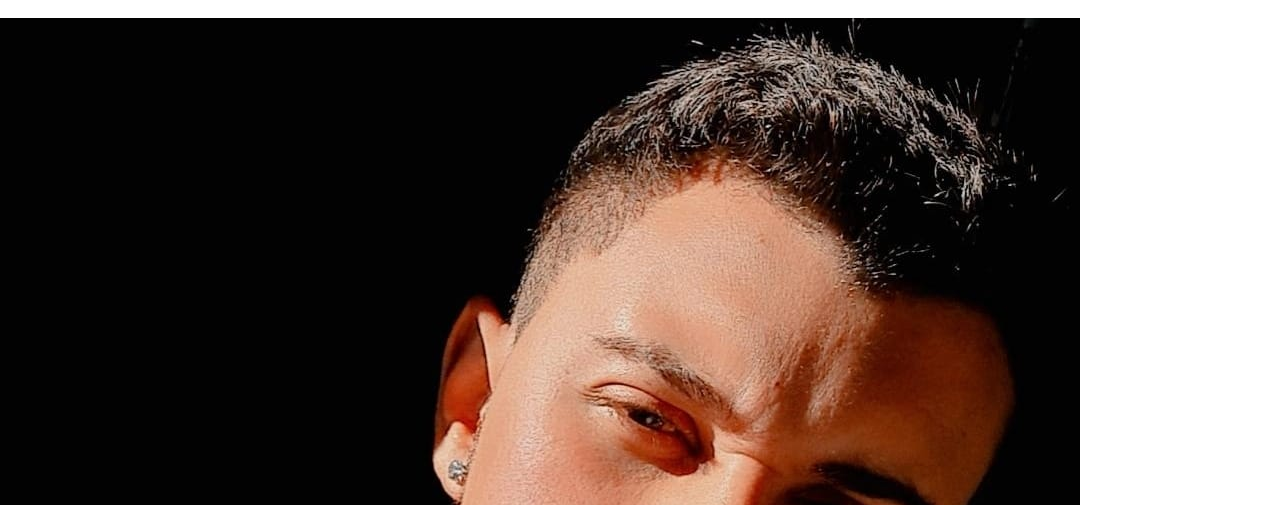
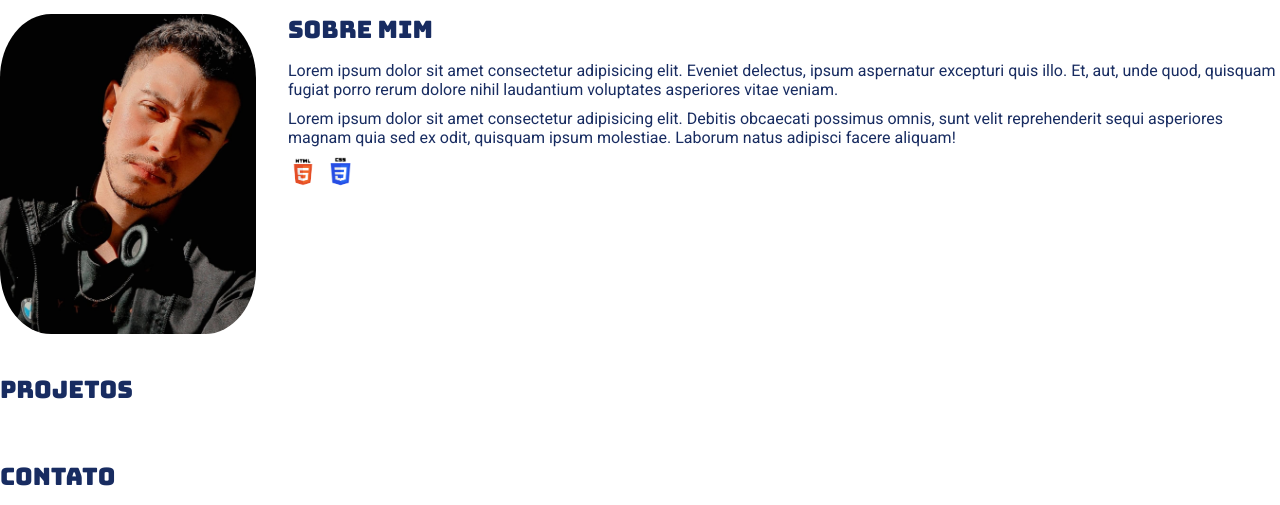
Before and after one commit to AlexandreRLti/portifolio1, a plain HTML site: page portifolio/intex.html in a window 1280 px wide. Shown: the part 69-574 px from the top of the page. Drawn offline with Linux system fonts and the light colour scheme.

Commit message:
alteração no codigo de css

```diff
--- a/portifolio/intex.html
+++ b/portifolio/intex.html
@@ -32,8 +32,8 @@
     </header>
     <section id="about">
         <div class="container">
+            <img class="store-front" src="./imagens/foto minha.jpg" alt="foto de perfil" />
             <div>
-                <img class="foto-perfil" src="./imagens/foto minha.jpg" alt="foto de perfil">
                 <h2>Sobre mim</h2>
                 <p>
                     Lorem ipsum dolor sit amet consectetur adipisicing elit. Eveniet delectus, ipsum aspernatur excepturi quis illo. Et, aut, unde quod, quisquam fugiat porro rerum dolore nihil laudantium voluptates asperiores vitae veniam.
--- a/portifolio/main2.css/main1.css
+++ b/portifolio/main2.css/main1.css
@@ -60,7 +60,7 @@ section .container {
 }
 
 section {
-    padding: 24px 0;
+    padding: 20px 0;
 }
 
 section h2 {
@@ -72,7 +72,7 @@ section {
 }
 
 section p {
-    margin-bottom: 8px;
+    margin-bottom: 10px;
 }
 
 .store-front {
@@ -109,6 +109,8 @@ footer {
     color: #ecf0f1;
     padding: 16px 0;
 }
-.foto-perfil img {
-    width: 250px;
+.store-front {
+    /*height: 160px;*/
+    width: 20%;
+    border-radius: 20%;
 }
```
